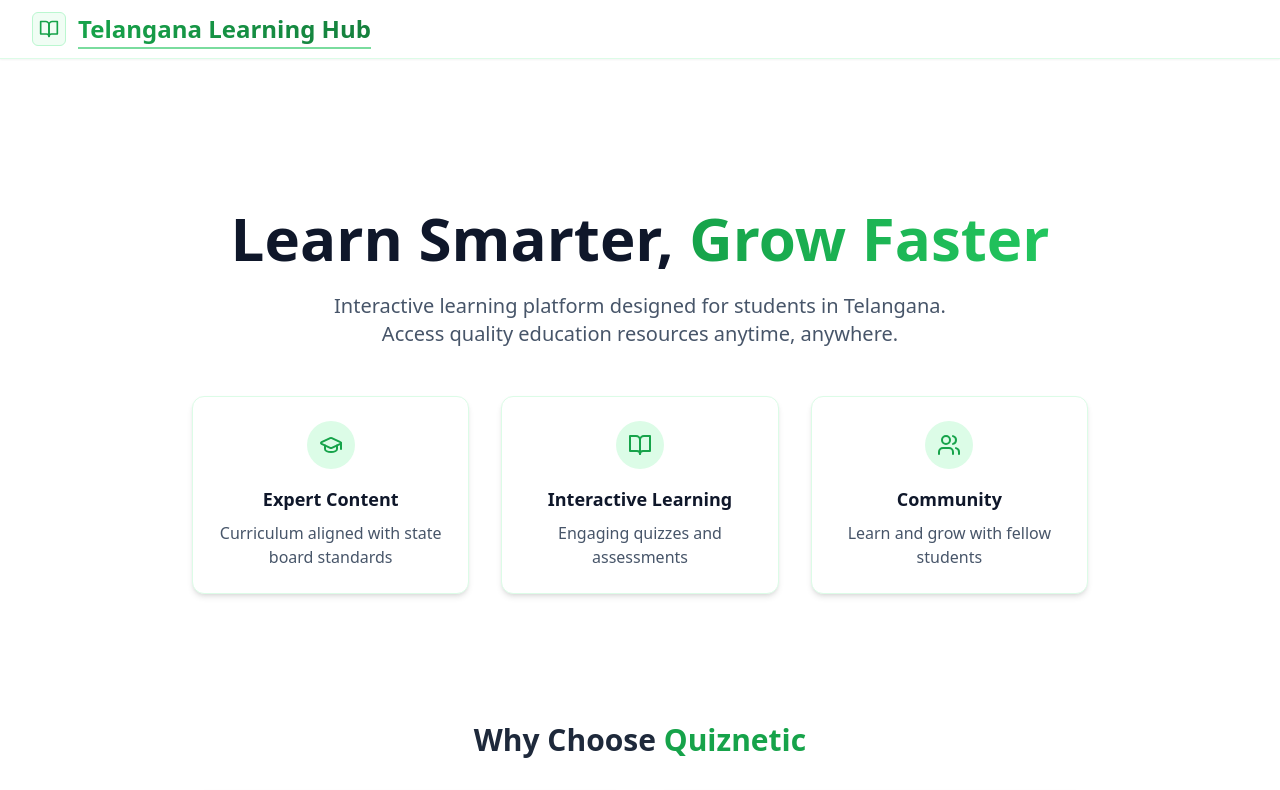
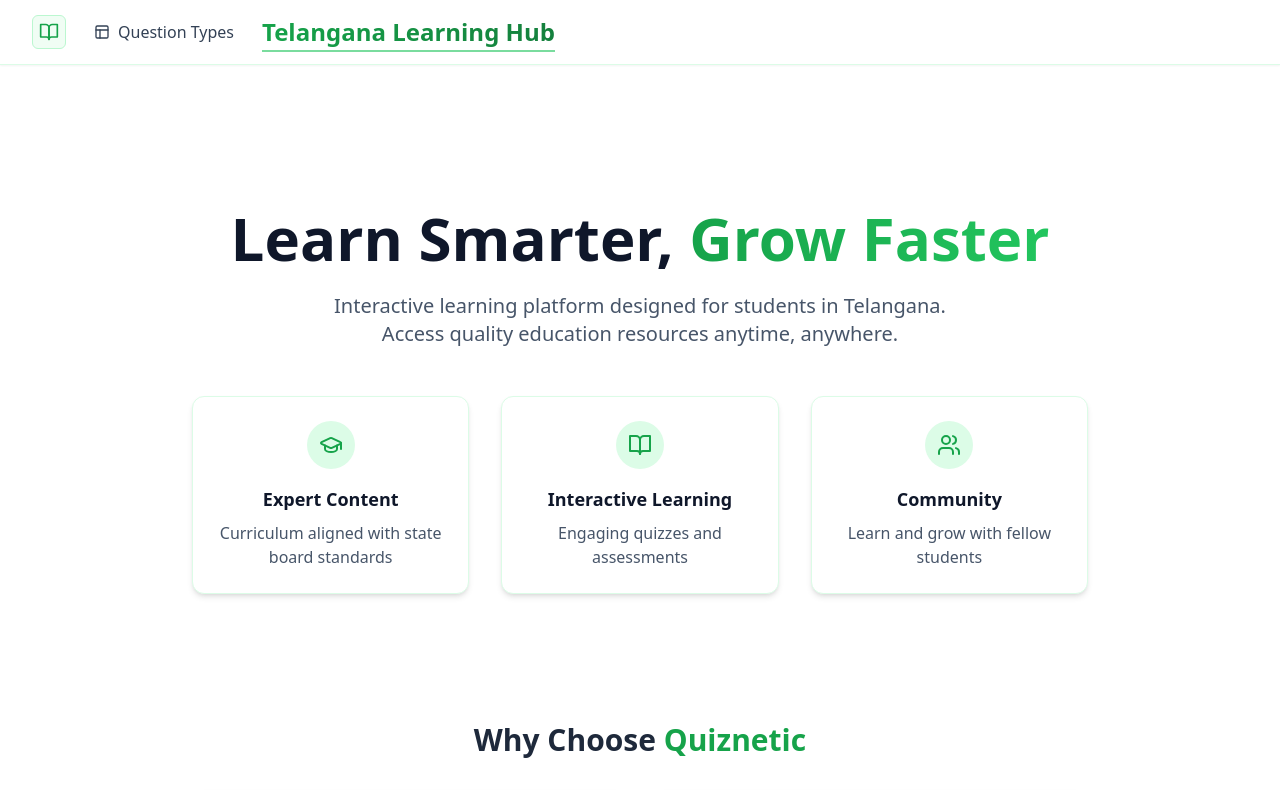
Before and after one commit to sreevallabh04/Quiznetic, a React (Vite) app in the folder frontend/: page / in a window 1280 px wide. Shown: the top 790 px of the page. Built offline with nearby package versions, Linux system fonts and the light colour scheme.

Commit message:
feat: add question types showcase navigation link

```diff
--- a/frontend/src/components/layout/Header.tsx
+++ b/frontend/src/components/layout/Header.tsx
@@ -1,11 +1,13 @@
 import { motion } from 'framer-motion';
-import { BookOpen } from 'lucide-react';
+import { BookOpen, Layout } from 'lucide-react';
+import { Link } from 'react-router-dom';
 
 export function Header() {
   return (
     <header className="fixed top-0 left-0 right-0 z-50 bg-white shadow-sm border-b border-primary-100">
       <div className="max-w-7xl mx-auto px-4 sm:px-6 lg:px-8">
         <div className="flex justify-between items-center py-3">
+          {/* Logo Section */}
           <motion.div
             initial={{ opacity: 0, x: -20 }}
             animate={{ opacity: 1, x: 0 }}
@@ -15,6 +17,20 @@ export function Header() {
               <BookOpen className="w-5 h-5 text-primary-600" />
             </div>
 
+          {/* Navigation Links */}
+          <motion.div
+            initial={{ opacity: 0, x: 20 }}
+            animate={{ opacity: 1, x: 0 }}
+            className="flex items-center"
+          >
+            <Link
+              to="/question-types"
+              className="flex items-center gap-2 px-4 py-2 rounded-lg text-secondary-700 hover:text-primary-600 hover:bg-primary-50 transition-colors"
+            >
+              <Layout className="w-4 h-4" />
+              <span className="font-medium">Question Types</span>
+            </Link>
+          </motion.div>
             <motion.span
               initial={{ opacity: 0 }}
               animate={{ opacity: 1 }}
```
